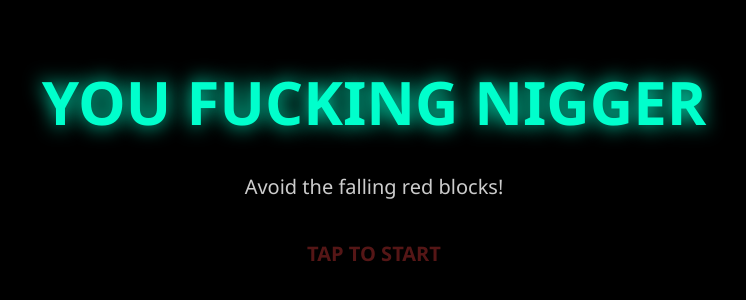
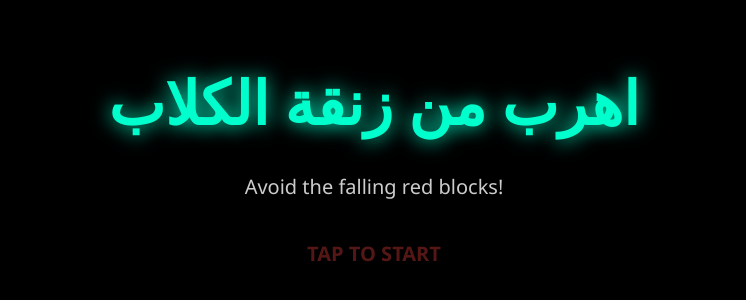
Before and after one commit to safoohhussaria-tech/rasabna, a plain HTML site: page index.html in a window 1280 px wide. Shown: the part 246-546 px from the top of the page, without its empty margins (266-1012 px from the left). Drawn offline with Linux system fonts and the light colour scheme.

Commit message:
Update index.html

```diff
--- a/index.html
+++ b/index.html
@@ -30,7 +30,7 @@
 </head>
 <body>
     <div id="startScreen">
-        <h1>YOU FUCKING NIGGER</h1>
+        <h1>اهرب من زنقة الكلاب</h1>
         <p>Avoid the falling red blocks!</p>
         <p class="blink">TAP TO START</p>
     </div>
```
